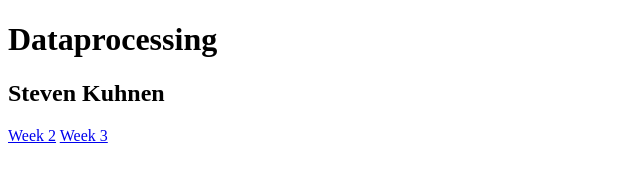
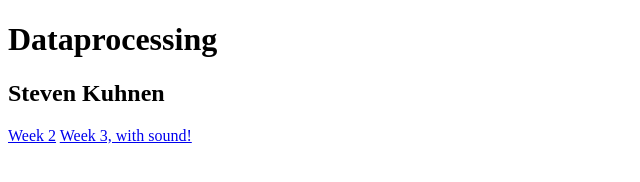
Before and after one commit to stevenuva/Dataprocessing, a plain HTML site: page index.html in a window 1280 px wide. Shown: the whole page, without its empty margins (0-640 px from the left). Drawn offline with Linux system fonts and the light colour scheme.

Commit message:
Update index.html

```diff
--- a/index.html
+++ b/index.html
@@ -11,8 +11,7 @@
     <h2>Steven Kuhnen</h2>
     <div>
       <a href="https://stevenuva.github.io/dataprocessing/Homework/Week%202/weather.html">Week 2</a>
-      <a href="https://stevenuva.github.io/dataprocessing/Homework/week%203/index.html">Week 3</a>
-<!--       <a href= "https://github.com/stevenuva/dataprocessing/tree/master/Homework/week%203">Code week 3</a> -->
+      <a href="https://stevenuva.github.io/dataprocessing/Homework/week%203/bar.html">Week 3, with sound!</a>
     </div>
   </body>
 </html>
```
